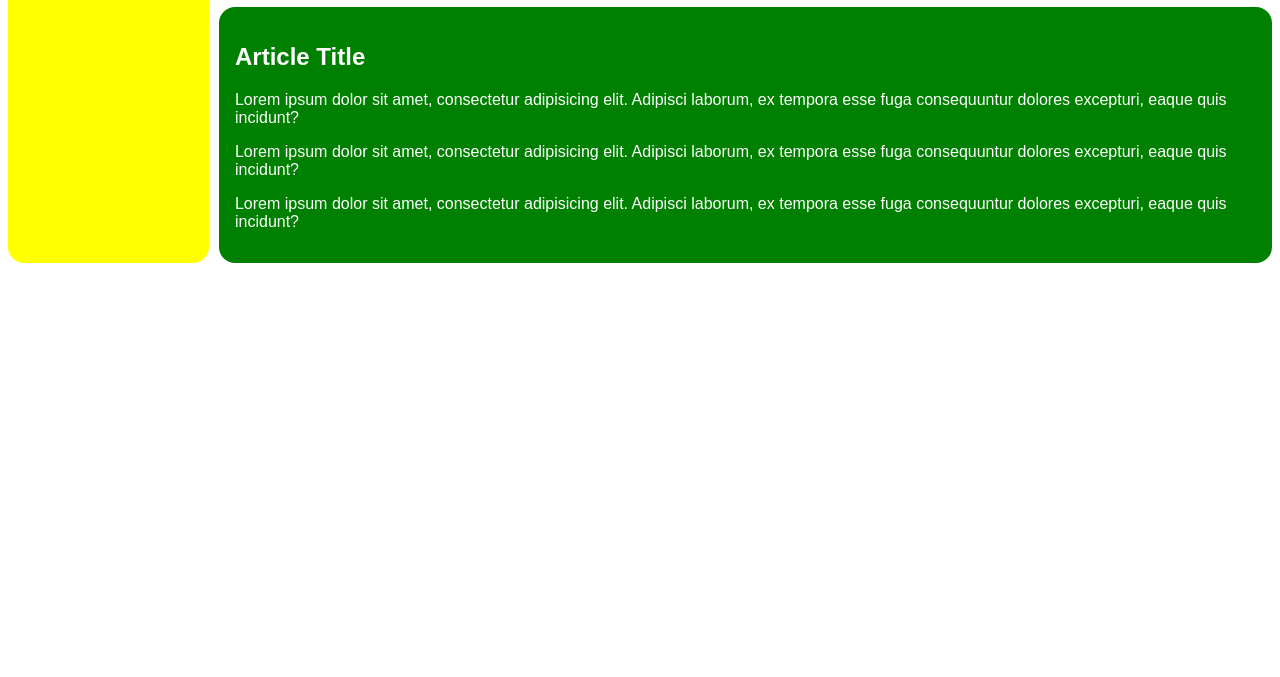
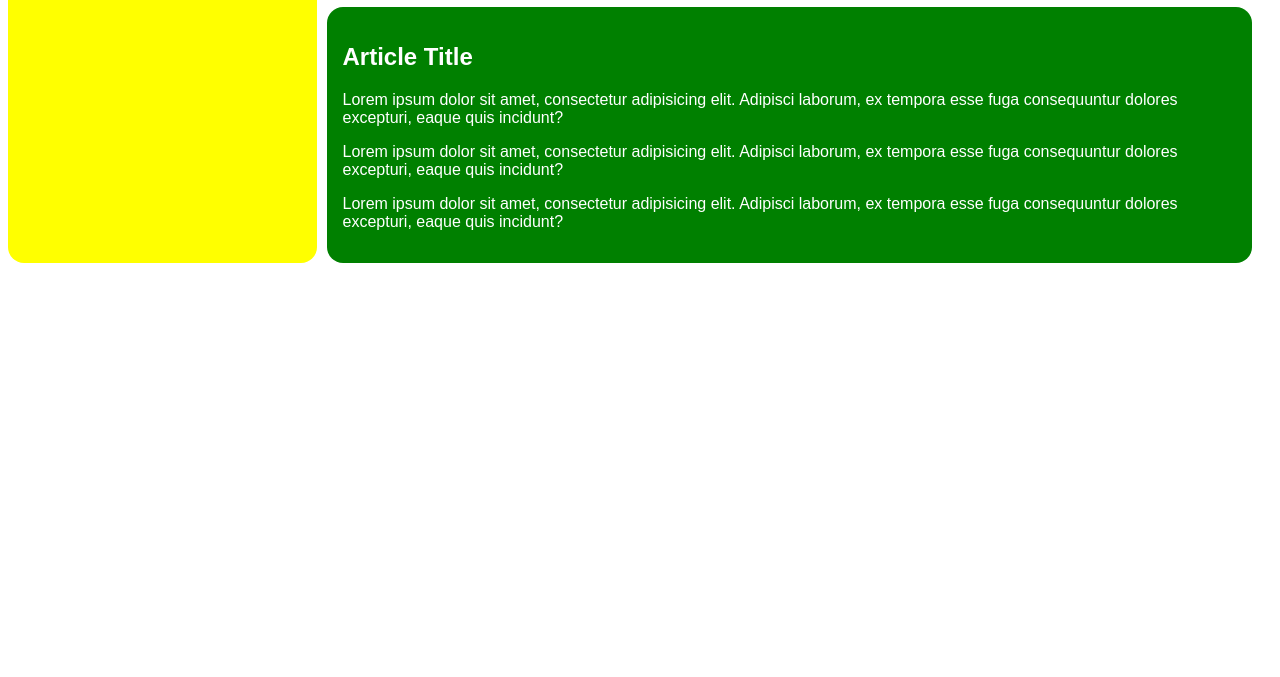
Before and after one commit to alanbedoya/notes, a plain HTML site: page fem-layout-master/day-2-grid/12-grid-area/begin/grid-area.html in a window 1280 px wide. Shown: the part 123-800 px from the top of the page. Drawn offline with Linux system fonts and the light colour scheme.

Commit message:
Practicing grid-are.

```diff
--- a/fem-layout-master/day-2-grid/12-grid-area/begin/grid-area.css
+++ b/fem-layout-master/day-2-grid/12-grid-area/begin/grid-area.css
@@ -4,6 +4,10 @@
   font-family: Arial, sans-serif;
   grid-template-columns: auto;
   grid-template-rows: auto;
+  grid-template-areas:
+    'header'
+    'article'
+    'aside';
 }
 .wrapper > * {
   padding: 1em;
@@ -24,17 +28,12 @@ aside {
   grid-area: aside;
 }
 @media (min-width: 650px) {
-  header {
-    grid-column: 1 / 2;
-    grid-row: 2 / 3;
-  }
-  article {
-    grid-column: 1 / 2;
-    grid-row: 1 / 2;
-  }
-  aside {
-    grid-column: 2 / 3;
-    grid-row: 1 / 3;
+  .wrapper {
+    grid-template-columns: 1fr 3fr;
+    grid-template-rows: auto;
+    grid-template-areas:
+      'article article article aside'
+      'header header header header';
   }
 }
 @media (min-width: 1000px) {
```
